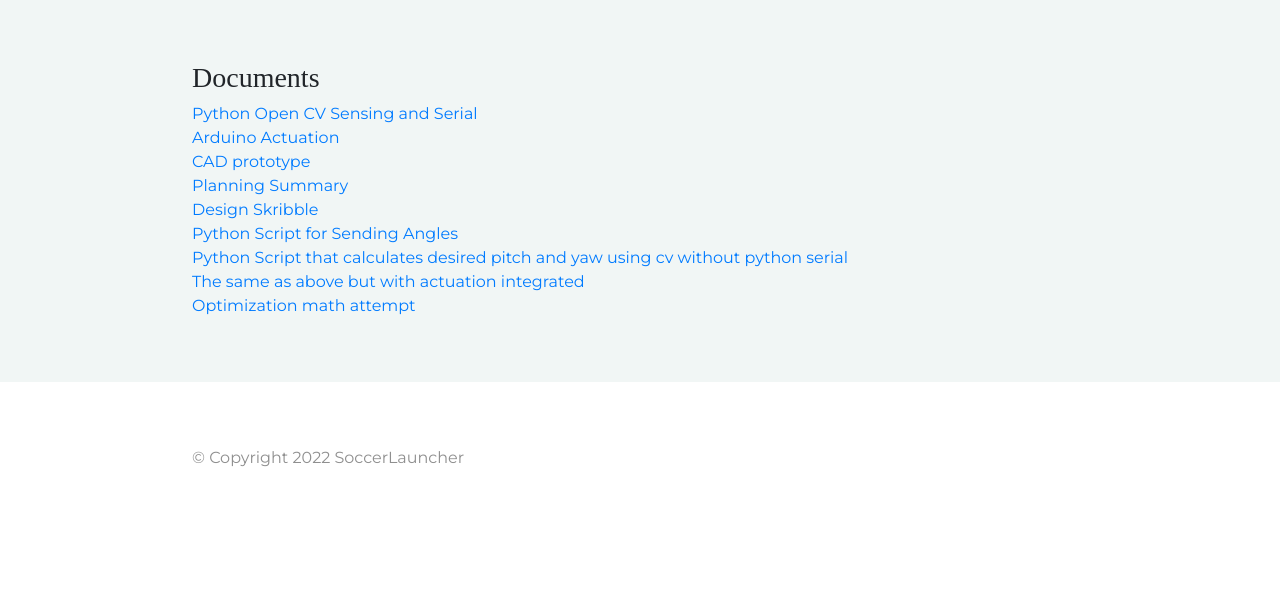
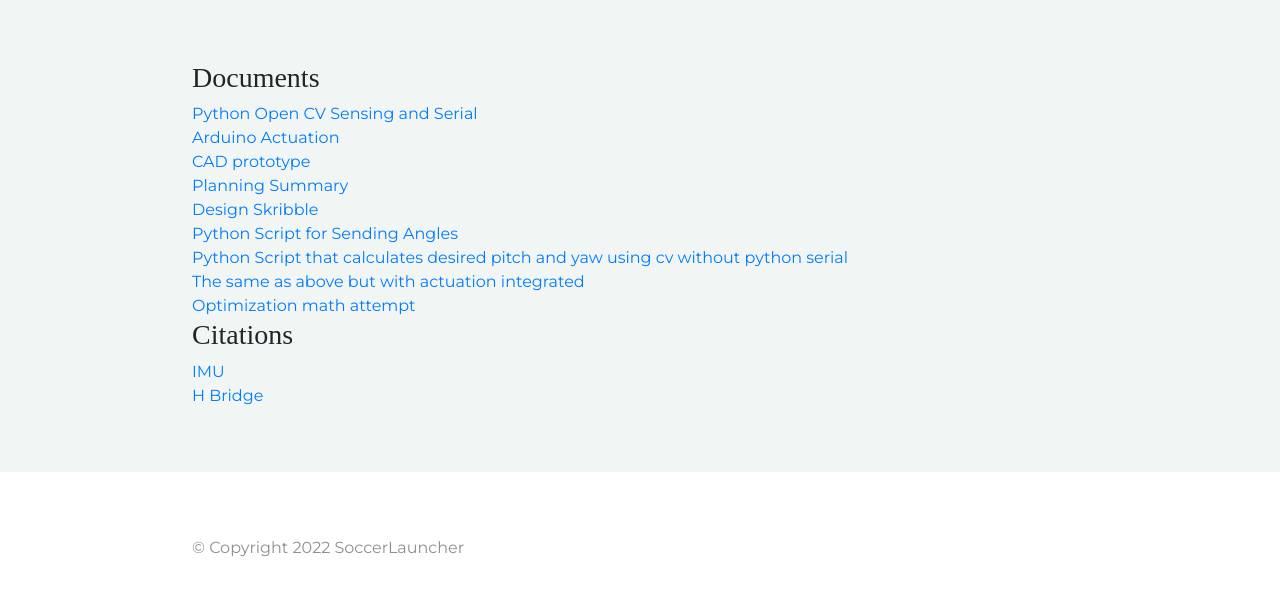
Before and after one commit to STForyoung/SoccerLauncher, a plain HTML site: page appendix.html in a window 1280 px wide. Shown: the part 149-744 px from the top of the page. Drawn offline with nearby package versions, Linux system fonts and the light colour scheme.

Commit message:
Add files via upload

```diff
--- a/appendix.html
+++ b/appendix.html
@@ -93,6 +93,23 @@
                     </div>
 
                   </div>
+                  <h3 class="">Citations</h2>
+                    <div class="row">
+                        <div class="col-lg-12">
+
+                          <a href="https://learn.adafruit.com/adafruit-bno055-absolute-orientation-sensor/arduino-code" target="_blank">IMU</a> </br>
+                          <a href="https://www.handsontec.com/dataspecs/module/7A-160W%20motor%20control.pdf" target="_blank">H Bridge</a> </br>
+
+
+                          <!-- <h6 class="big-heading">After the pose was computed, we used the result we got to perform projectile analysis and obtain the relevant data which we would send to the motors.  </br>
+                            We sent the information using serial ports on an arduino. </br>
+                            After getting this information, we performed a path planning which was quite straightforward because in out orientation the would never be any singularities. </br>
+                            The arduino converted the data given by the serial ports to actual revolution on the screw joint given the pitch of the joint.
+                          </h6> -->
+
+                        </div>
+
+                      </div>
 
 
 
```
